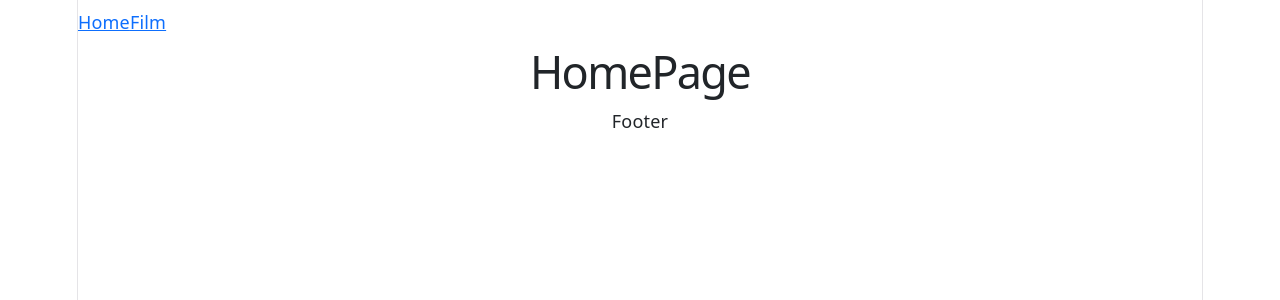
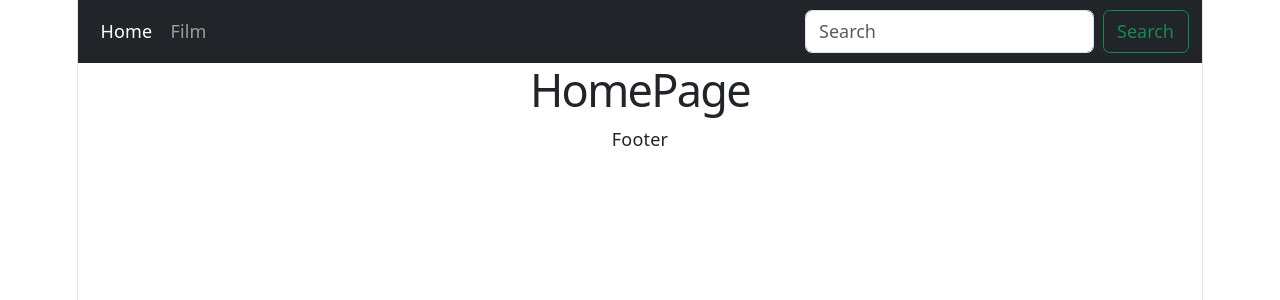
Before and after one commit to DenisF89/webapp-react, a React (Vite) app: page / in a window 1280 px wide. Shown: the top 300 px of the page. Built offline with nearby package versions, Linux system fonts and the light colour scheme.

Commit message:
Scaffold + Navbar bootstrap

```diff
--- a/src/components/Navbar.jsx
+++ b/src/components/Navbar.jsx
@@ -6,12 +6,32 @@
  function Navbar(){
 
     return (
-        <div className="navbar">
-            <nav>
-                <NavLink className="button" to="/">Home</NavLink>
-                <NavLink className="button" to="/movies">Film</NavLink>
+        <>
+        <nav className="navbar navbar-expand-lg navbar-dark bg-dark">
+            <div className="container-fluid">
+
+                <button className="navbar-toggler" type="button" data-bs-toggle="collapse" data-bs-target="#navbarSupportedContent" aria-controls="navbarSupportedContent" aria-expanded="false" aria-label="Toggle navigation">
+                    <span className="navbar-toggler-icon"></span>
+                </button>
+
+                <div className="collapse navbar-collapse" id="navbarSupportedContent">
+
+                <ul className="navbar-nav me-auto mb-2 mb-lg-0">
+                    <li className="nav-item">
+                        <NavLink className="nav-link" to="/">Home</NavLink>
+                    </li>
+                    <li className="nav-item">
+                        <NavLink className="nav-link" to="/movies">Film</NavLink>
+                    </li>
+                </ul>
+                <form className="d-flex" role="search">
+                    <input className="form-control me-2" type="search" placeholder="Search" aria-label="Search"/>
+                    <button className="btn btn-outline-success" type="submit">Search</button>
+                </form>
+                </div>
+            </div>
             </nav>
-        </div>
+            </>
     );
 }
 
```
